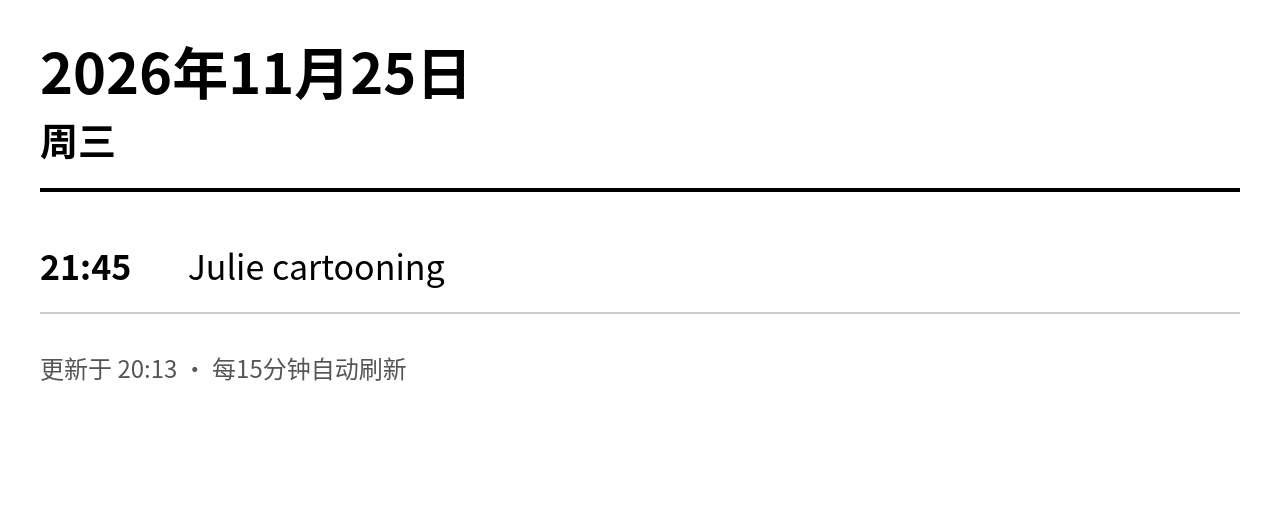
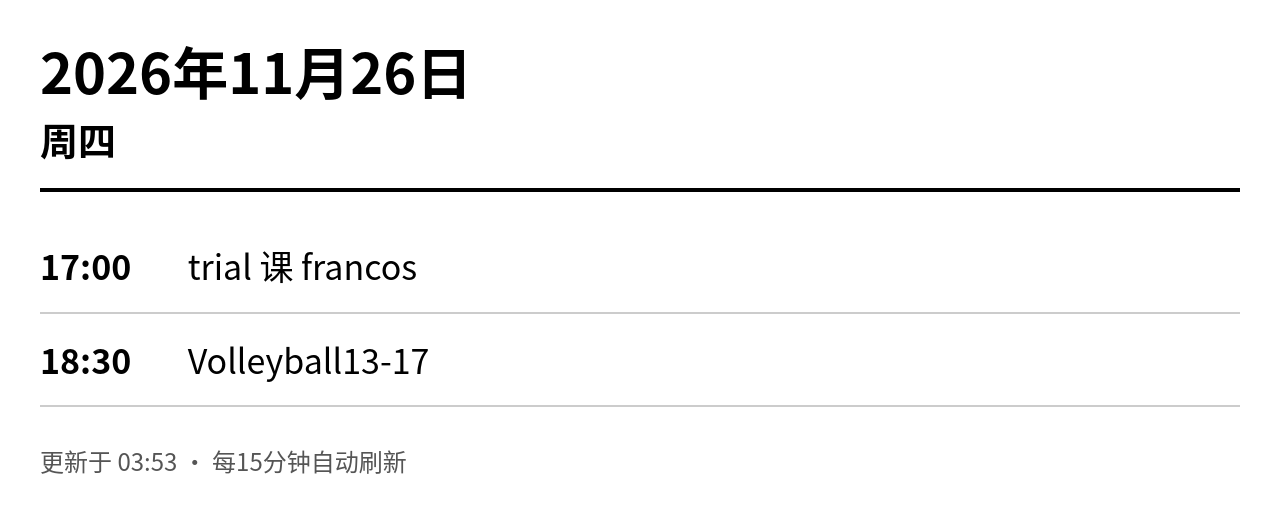
Before and after one commit to cadylql-G/kindle-calendar2026, a plain HTML site: page index.html in a window 1280 px wide. Drawn offline with Linux system fonts and the light colour scheme.

Commit message:
Update calendar

```diff
--- a/index.html
+++ b/index.html
@@ -57,12 +57,13 @@
 </head>
 <body>
   <div class="header">
-    <div class="date">2026年11月25日</div>
-    <div class="weekday">周三</div>
+    <div class="date">2026年11月26日</div>
+    <div class="weekday">周四</div>
   </div>
   <div class="list">
-    <div class="item"><span class="time">21:45</span> <span class="title">Julie cartooning</span></div>
+    <div class="item"><span class="time">17:00</span> <span class="title">trial 课 francos</span></div>
+<div class="item"><span class="time">18:30</span> <span class="title">Volleyball13-17</span></div>
   </div>
-  <div class="footer">更新于 20:13 · 每15分钟自动刷新</div>
+  <div class="footer">更新于 03:53 · 每15分钟自动刷新</div>
 </body>
 </html>
```
